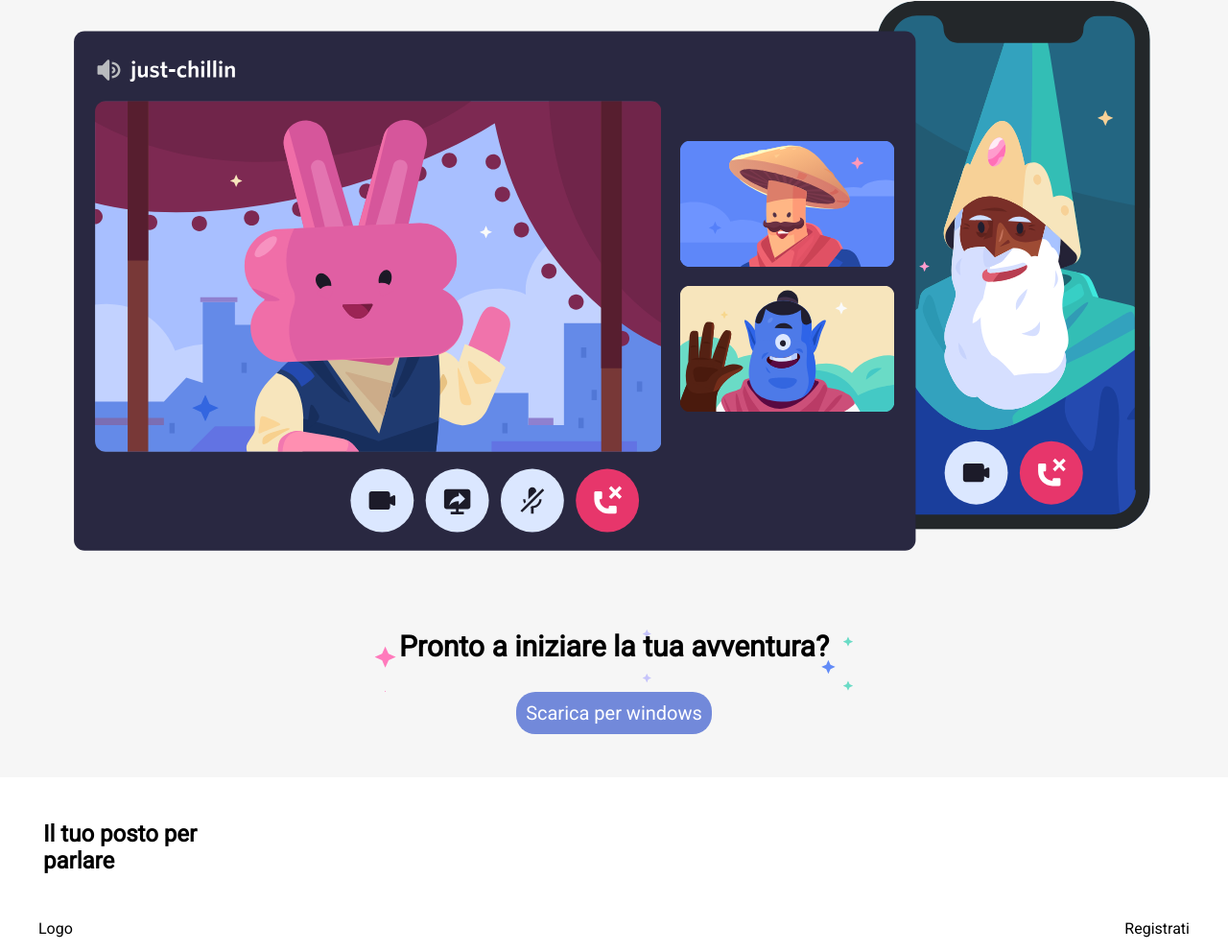
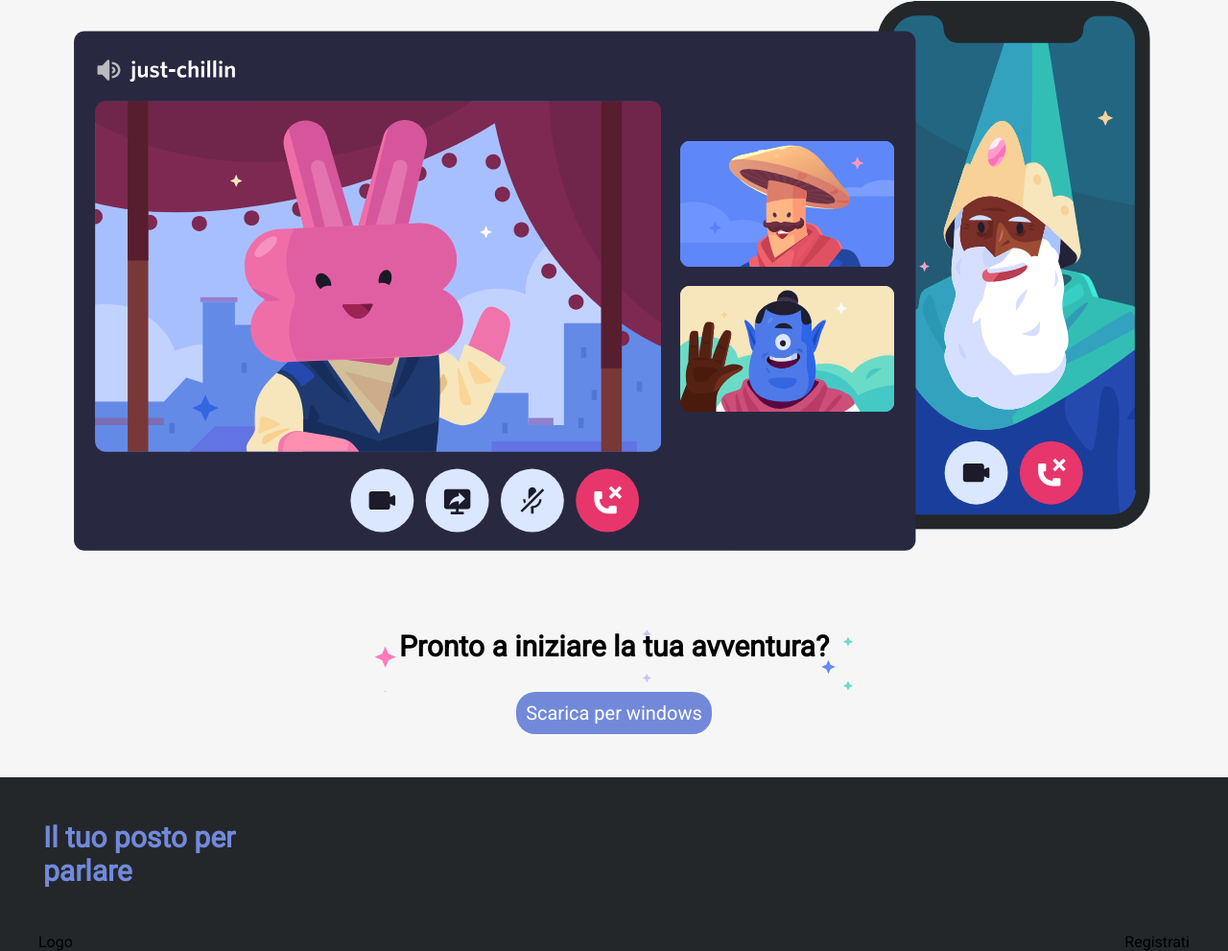
Before and after one commit to jiemarabanzado/htmlcss-discord, a plain HTML site: page index.html in a window 1280 px wide. Shown: the part 2629-3620 px from the top of the page at 96% size. Drawn offline with Linux system fonts and the light colour scheme.

Commit message:
inizio footer

```diff
--- a/index.html
+++ b/index.html
@@ -82,7 +82,7 @@
         <div class="collegamenti">
             <nav class="container navigazioni">
                 <div class="col-grande">
-                    <h2>Il tuo posto per<br> parlare</h2>
+                    <h2 class="titolo-footer">Il tuo posto per<br> parlare</h2>
                 </div>
                 <div class="col-piccolo"></div>
                 <div class="col-piccolo"></div>
--- a/style.css
+++ b/style.css
@@ -99,6 +99,9 @@
 }
 .row {
     display: flex;
+}
+footer{
+    background-color: #23272a;
 }
 /*header-----
 ----------*/
@@ -238,6 +241,10 @@ header{
 .col-grande{
     width: 30%;
 }
+.titolo-footer{
+    font-size: 30px;
+    color: #7289da;
+}
 .col-piccolo{
     width: 17.5%;
 }
```
